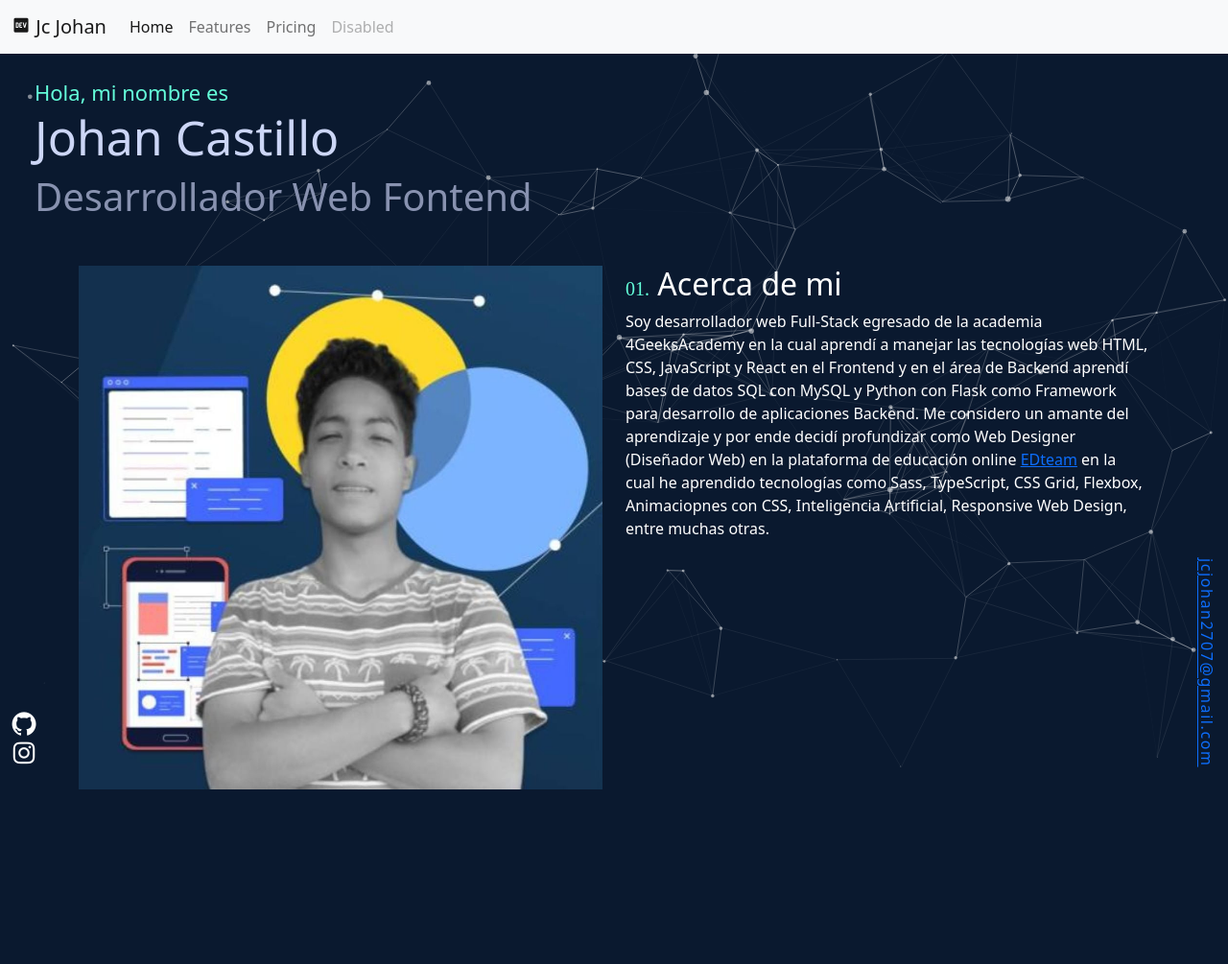
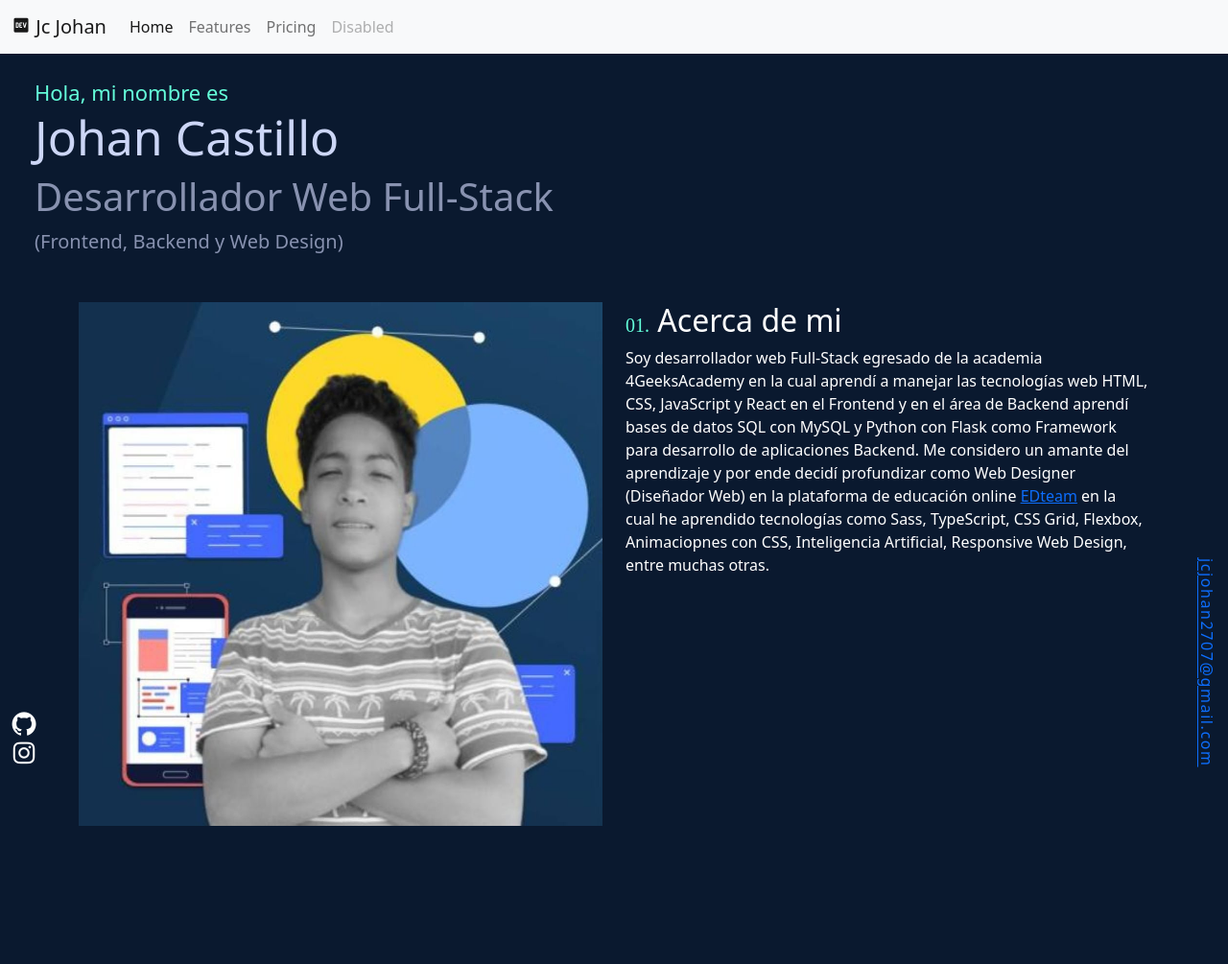
Before and after one commit to johancastillo/portafolio-jc, a PHP site: page / in a window 1280 px wide. Shown: the whole page at 96% size. Before the commit the page ends 823 px from the top, so only its background shows below. Run offline with PHP 8.4, Linux system fonts and the light colour scheme; some libraries are stand-ins or nearby versions; some web fonts are replaced.

Commit message:
Edited Copywriting

```diff
--- a/components/About.php
+++ b/components/About.php
@@ -7,6 +7,7 @@
                 style="width: 100%"
                 src="./assets/img/jc.jpg"
                 alt=""
+                class="mb-4"
             >
         </div>
 
--- a/index.php
+++ b/index.php
@@ -22,9 +22,9 @@
     <div class="container mx-4 my-4 welcome">
         <span class="color-two">Hola, mi nombre es</span>
         <h1 class="name">Johan Castillo</h1>
-        <h2 class="profession">Desarrollador Web Fontend</h2>
+        <h2 class="profession">Desarrollador Web Full-Stack</h2>
         <p>
-
+            (Frontend, Backend y Web Design)
         </p>
 
     </div>
@@ -43,12 +43,18 @@
         <a href="">jcjohan2707@gmail.com</a>
     </div>
 
+    <br>
+    <br>
+    <br>
+    <br>
+    <br>
+
     <!-- Scripts -->
     <script src="https://cdn.jsdelivr.net/npm/@popperjs/core@2.5.4/dist/umd/popper.min.js" integrity="sha384-q2kxQ16AaE6UbzuKqyBE9/u/KzioAlnx2maXQHiDX9d4/zp8Ok3f+M7DPm+Ib6IU" crossorigin="anonymous"></script>
     <script src="https://cdn.jsdelivr.net/npm/bootstrap@5.0.0-beta1/dist/js/bootstrap.min.js" integrity="sha384-pQQkAEnwaBkjpqZ8RU1fF1AKtTcHJwFl3pblpTlHXybJjHpMYo79HY3hIi4NKxyj" crossorigin="anonymous"></script>
 
     <!-- Particles JS -->
     <script src="./assets/js/particles.min.js"></script>
-    <script src="./assets/js/app.js"></script>
+    <!-- <script src="./assets/js/app.js"></script> -->
 </body>
 </html>
```
